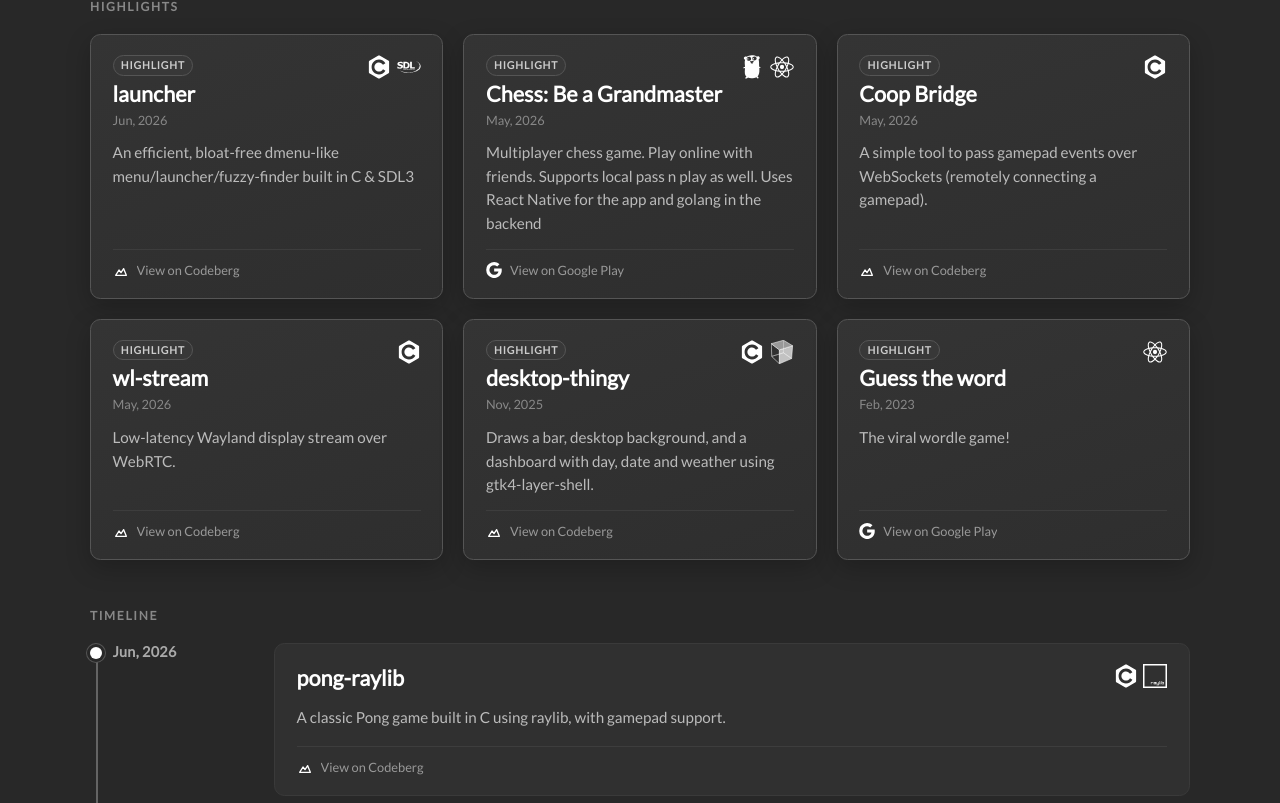
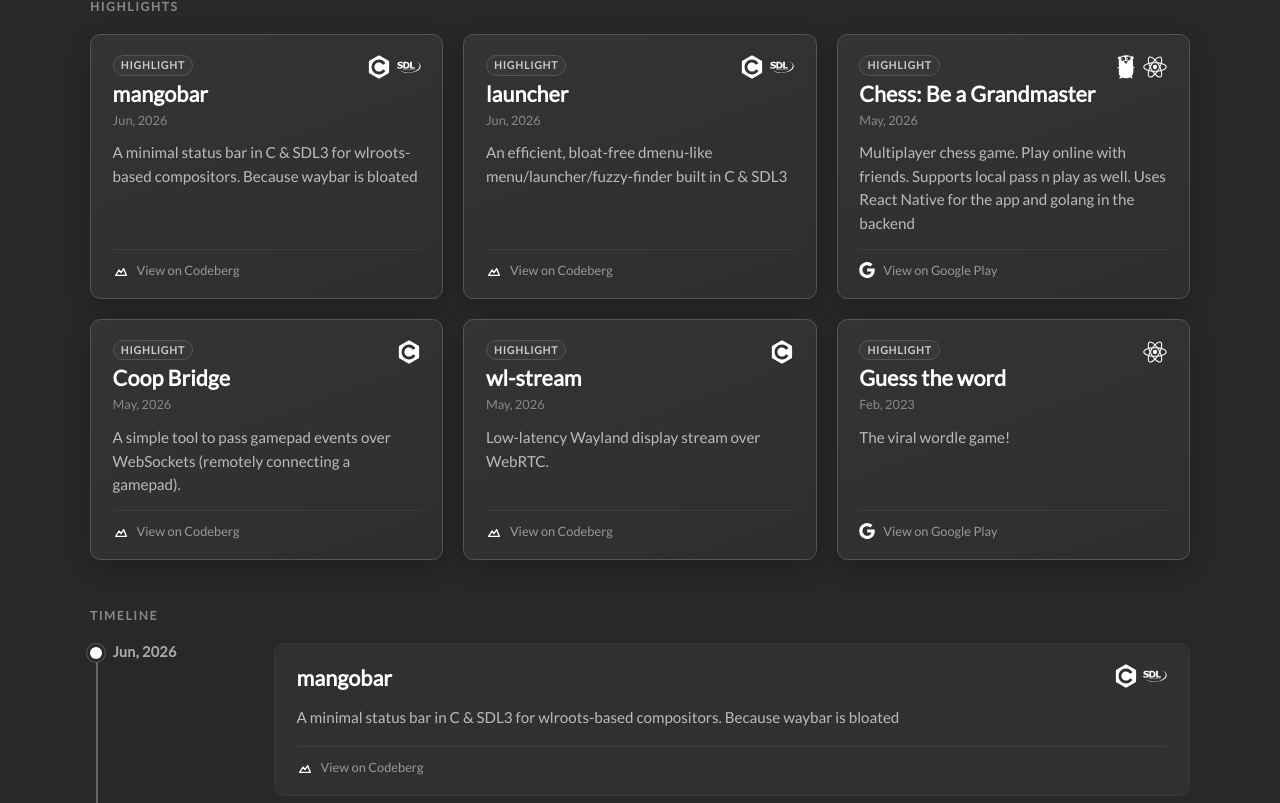
Before and after one commit to gaurav712/gaurav712.github.io, a Next.js app: page /projects in a window 1280 px wide. Shown: the part 357-1160 px from the top of the page. Built offline with nearby package versions, Linux system fonts and the light colour scheme.

Commit message:
add mangobar

```diff
--- a/data/projects/personal.ts
+++ b/data/projects/personal.ts
@@ -2,6 +2,19 @@ import { IProjectsList } from "../types";
 
 const projects: IProjectsList = {
   "Jun, 2026": [
+    {
+      name: "mangobar",
+      featured: true,
+      techUsed: ["c", "sdl"],
+      description:
+        "A minimal status bar in C & SDL3 for wlroots-based compositors. Because waybar is bloated",
+      sourceUrl: [
+        {
+          label: "View on Codeberg",
+          url: "https://codeberg.org/gaurav712/mangobar",
+        },
+      ],
+    },
     {
       name: "pong-raylib",
       techUsed: ["c", "raylib"],
@@ -161,7 +174,6 @@ const projects: IProjectsList = {
       ],
     },
     {
-      featured: true,
       name: "desktop-thingy",
       techUsed: ["c", "gtk"],
       description:
```
